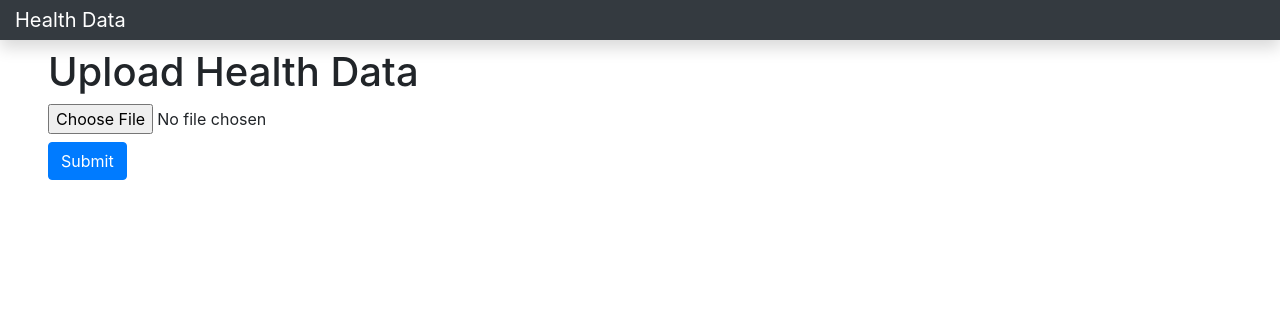
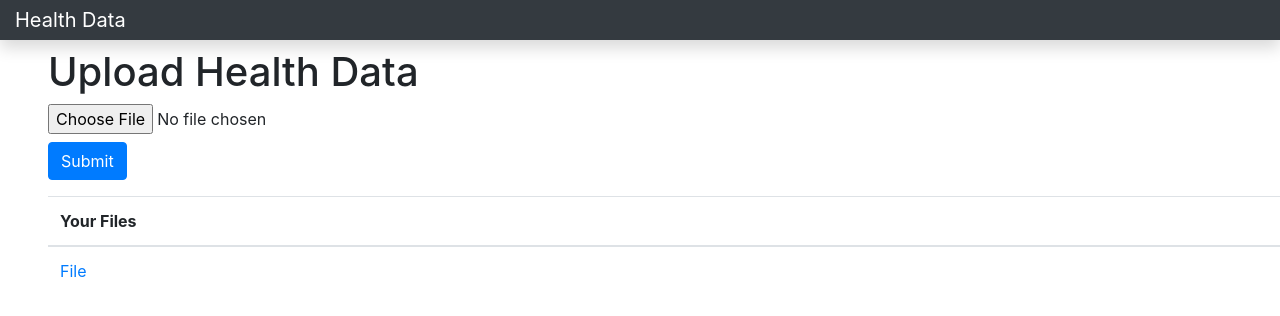
Before and after one commit to vithumathi/app-bhc, a React (Create React App) app: page / in a window 1280 px wide. Shown: the top 316 px of the page. Built offline with nearby package versions, Linux system fonts and the light colour scheme.

Commit message:
Added displaying file as a table impl

```diff
--- a/src/components/App.js
+++ b/src/components/App.js
@@ -1,39 +1,44 @@
 import React, { Component } from "react";
 import "./App.css";
-import ipfs from './ipfs'
+import ipfs from "./ipfs";
 
 class App extends Component {
   constructor(props) {
     super(props);
     this.state = {
-      buffer: null
+      buffer: null,
+      fileHash: ""
     };
   }
 
   captureFile = event => {
     event.preventDefault();
-    console.log("file captured...")
-    // Process file for IPFS..
-    console.log("file captured...")
-    const file = event.target.files[0]
-    const reader = new window.FileReader()
-    reader.readAsArrayBuffer(file)
+    // Process file for IPFS upload
+    console.log("file captured...");
+    const file = event.target.files[0];
+    const reader = new window.FileReader();
+    reader.readAsArrayBuffer(file);
     reader.onloadend = () => {
-      this.setState({ buffer: Buffer(reader.result) })
-    }
-  }
+      this.setState({ buffer: Buffer(reader.result) });
+    };
+  };
 
-  onSubmit = (event) =>{
-    event.preventDefault()
-    console.log("Submit")
+  // Example: "QmP736EiaZcXmPSigDmbDrQVNkqN1ZrbqDSvfAcvt2RZvf"
+  // Example url: https://ipfs.io/ipfs/QmP736EiaZcXmPSigDmbDrQVNkqN1ZrbqDSvfAcvt2RZvf
+  onSubmit = event => {
+    event.preventDefault();
+    console.log("Submit");
     ipfs.add(this.state.buffer, (err, result) => {
-      console.log('ipfs result', result)
-      if(err){
-        console.error(err)
-        return
+      console.log("ipfs result", result);
+      const fileHash = result[0].hash;
+      this.setState({ fileHash: fileHash });
+      console.log("the set hash is ", this.state.fileHash);
+      if (err) {
+        console.error(err);
+        return;
       }
-    })
-  }
+    });
+  };
 
   render() {
     return (
@@ -63,7 +68,30 @@ class App extends Component {
                 <input type="submit" className="btn btn-primary" />
               </div>
             </form>
-            {/* <p>Open a PDF file <a target="_blank" href="%PUBLIC_URL%/src/data/sample_health_data.pdf">example</a>.</p> */}
+            <div className="row"></div>
+            <table className="table">
+              <thead>
+                <tr>
+                  {/* <th scope="col">#</th> */}
+                  <th scope="col">Your Files</th>
+                </tr>
+              </thead>
+              <tbody>
+                <tr>
+                  {/* <th scope="row">1</th> */}
+                  <td>
+                    <p>
+                      <a
+                        target="_blank"
+                        href={`https://ipfs.io/ipfs/${this.state.fileHash}`}
+                      >
+                        File
+                      </a>
+                    </p>
+                  </td>
+                </tr>
+              </tbody>
+            </table>
           </div>
         </div>
       </div>
```
